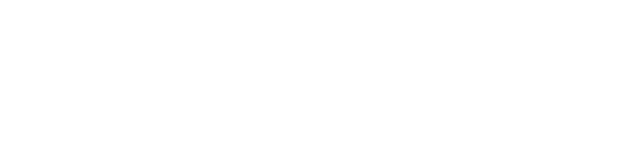
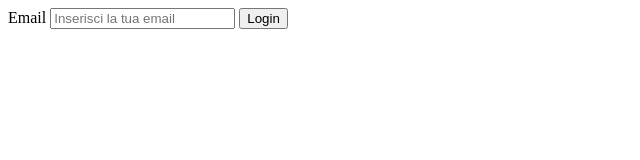
Before and after one commit to giorgiagalbullicavazzini/js-mail-dadi, a plain HTML site: page mail/index.html in a window 1280 px wide. Shown: the whole page, without its empty margins (0-640 px from the left). Drawn offline with Linux system fonts and the light colour scheme.

Commit message:
mail html layout

```diff
--- a/mail/index.html
+++ b/mail/index.html
@@ -10,6 +10,15 @@
   <link rel="stylesheet" href="css/style.css">
 </head>
 <body>
+  <!-- Input -->
+  <form action="#">
+    <label for="email">Email</label>
+    <input type="email" name="email" id="email" placeholder="Inserisci la tua email">
+
+    <button>Login</button>
+  </form>
+  <!-- // Input -->
+
   <!-- JS -->
   <script src="js/main.js"></script>
 </body>
--- a/mail/js/main.js
+++ b/mail/js/main.js
@@ -0,0 +1,5 @@
+// The purpose of the code is to check if a given email is part of a specific list
+// The user can submit their email using an `input type email`
+// The code reads the entire list, provided with an `array`, by using a `for` loop
+// IF the user email is inside the list, the code produces a successful output
+// ELSE the code produces an error output
```
